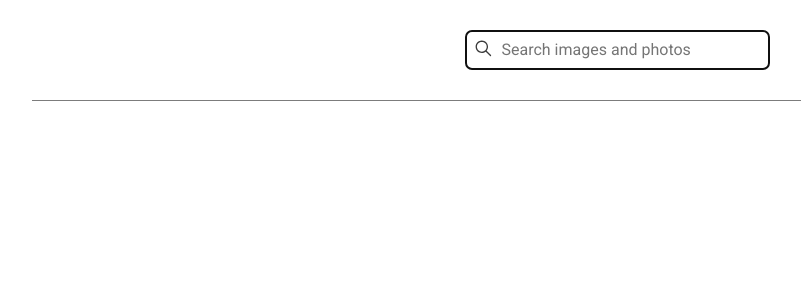
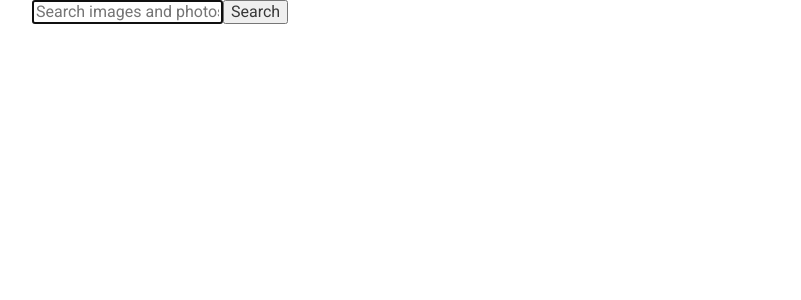
Before and after one commit to LMSerhii/goit-react-hw-04, a React (Vite) app: page / in a window 1280 px wide. Shown: the top 300 px of the page, without its empty margins (23-824 px from the left). Built offline with nearby package versions, Linux system fonts and the light colour scheme.

Commit message:
SearchBar component

```diff
--- a/src/componets/App.jsx
+++ b/src/componets/App.jsx
@@ -3,6 +3,7 @@ import { useToggle } from '../js/helpers/useToggle';
 import { Oval } from 'react-loader-spinner';
 import Modal from 'react-modal';
 
+import { SearchForm } from './SearchForm/SearchForm';
 import { SearchBar } from './SearchBar/SearchBar';
 import { ImageGallery } from './ImageGallery/ImageGallery';
 import { ErrorMessage } from './ErrorMessage/ErrorMessage';
@@ -49,10 +50,10 @@ export const App = () => {
     fetchImage();
   }, [currentQuery, page]);
 
-  const handleSubmit = ({ query }, actions) => {
-    setCurrentQuery(query);
-    actions.resetForm();
-  };
+  // const handleSubmit = ({ query }, actions) => {
+  //   setCurrentQuery(query);
+  //   actions.resetForm();
+  // };
 
   const handleClick = () => {
     setPage(page + 1);
@@ -68,7 +69,11 @@ export const App = () => {
       >
         <button onClick={close}>CLose</button>
       </Modal>
-      <SearchBar onSubmit={handleSubmit} />
+
+      <SearchBar onSearch={setCurrentQuery} />
+
+      {/* <SearchForm onSubmit={handleSubmit} /> */}
+
       {loader && (
         <Oval
           visible={true}
--- a/src/componets/SearchBar/SearchBar.jsx
+++ b/src/componets/SearchBar/SearchBar.jsx
@@ -1,48 +1,23 @@
-import { Formik, Form, Field, ErrorMessage } from 'formik';
-import { IoIosSearch } from 'react-icons/io';
-import { IconContext } from 'react-icons';
-import * as Yup from 'yup';
+export const SearchBar = ({ onSearch }) => {
+  const handleSubmit = evt => {
+    evt.preventDefault();
+    const form = evt.target;
+    onSearch(form.elements.search.value);
+    form.reset();
+  };
 
-import css from './SearchBar.module.css';
-
-const SearchBarSchema = Yup.object().shape({
-  query: Yup.string()
-    .min(3, 'Too short!')
-    .max(50, 'Too long!')
-    .required('Required!'),
-});
-
-export const SearchBar = ({ onSubmit }) => {
   return (
-    <header className={css.header}>
-      <Formik
-        initialValues={{ query: '' }}
-        onSubmit={onSubmit}
-        validationSchema={SearchBarSchema}
-      >
-        <Form className={css.form}>
-          <div className={css.searchBox}>
-            <Field
-              className={css.input}
-              type="text"
-              name="query"
-              autoComplete="off"
-              autoFocus
-              placeholder="Search images and photos"
-            />
-            <button className={css.btn} type="submit">
-              <IconContext.Provider value={{ size: '1.3em' }}>
-                <IoIosSearch />
-              </IconContext.Provider>
-            </button>
-            <ErrorMessage
-              className={css.invalidMsg}
-              name="query"
-              component="span"
-            />
-          </div>
-        </Form>
-      </Formik>
+    <header>
+      <form onSubmit={handleSubmit}>
+        <input
+          type="text"
+          name="search"
+          autoComplete="off"
+          autoFocus
+          placeholder="Search images and photos"
+        />
+        <button type="submit">Search</button>
+      </form>
     </header>
   );
 };
--- /dev/null
+++ b/src/componets/SearchForm/SearchForm.jsx
@@ -0,0 +1,48 @@
+import { Formik, Form, Field, ErrorMessage } from 'formik';
+import { IoIosSearch } from 'react-icons/io';
+import { IconContext } from 'react-icons';
+import * as Yup from 'yup';
+
+import css from './SearchForm.module.css';
+
+const SearchBarSchema = Yup.object().shape({
+  query: Yup.string()
+    .min(3, 'Too short!')
+    .max(50, 'Too long!')
+    .required('Required!'),
+});
+
+export const SearchForm = ({ onSubmit }) => {
+  return (
+    <header className={css.header}>
+      <Formik
+        initialValues={{ query: '' }}
+        onSubmit={onSubmit}
+        validationSchema={SearchBarSchema}
+      >
+        <Form className={css.form}>
+          <div className={css.searchBox}>
+            <Field
+              className={css.input}
+              type="text"
+              name="query"
+              autoComplete="off"
+              autoFocus
+              placeholder="Search images and photos"
+            />
+            <button className={css.btn} type="submit">
+              <IconContext.Provider value={{ size: '1.3em' }}>
+                <IoIosSearch />
+              </IconContext.Provider>
+            </button>
+            <ErrorMessage
+              className={css.invalidMsg}
+              name="query"
+              component="span"
+            />
+          </div>
+        </Form>
+      </Formik>
+    </header>
+  );
+};
```
Also changed, not shown: src/componets/SearchForm/SearchForm.module.css (renamed from src/componets/SearchBar/SearchBar.module.css).
